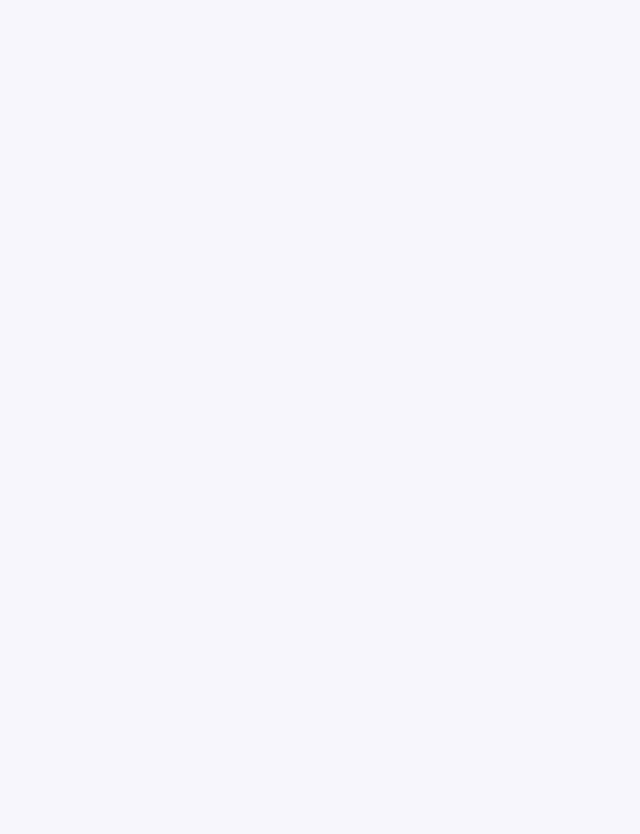
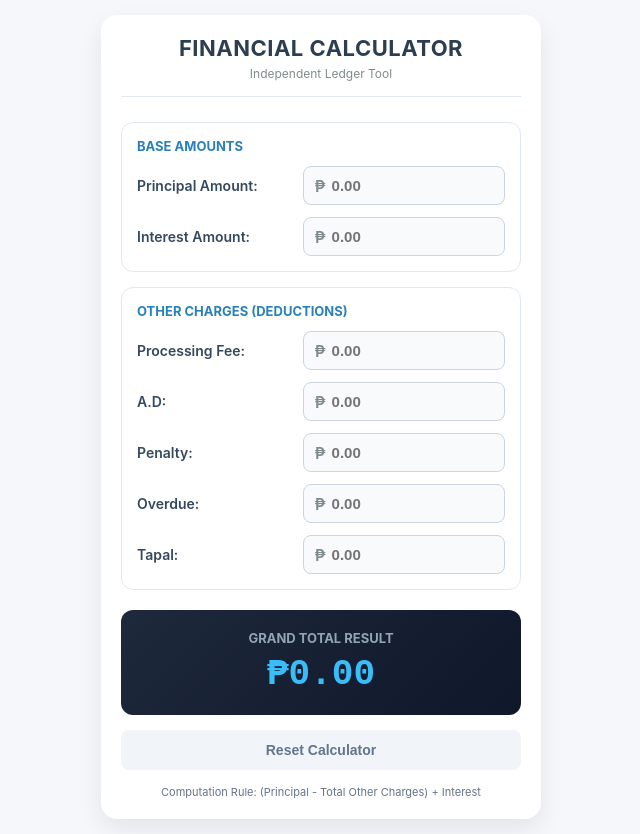
Before and after one commit to franklinnesperos/financial-calculator, a plain HTML site: page index.html in a window 1280 px wide. Shown: the whole page, without its empty margins (319-959 px from the left). Before the commit the page ends 800 px from the top, so only its background shows below. Drawn offline with Linux system fonts and the light colour scheme.

Commit message:
Update index.html

```diff
--- a/index.html
+++ b/index.html
@@ -5,38 +5,66 @@
     <meta name="viewport" content="width=device-width, initial-scale=1.0, maximum-scale=1.0, user-scalable=no">
     <title>Financial Ledger Calculator</title>
     <style>
-        :root {
-            --primary-color: #2c3e50;
-            --accent-color: #2980b9;
-            --green: #27ae60;
-            --red: #c0392b;
-            --bg-light: #ecf0f1;
-        }
-        body {
-            font-family: -apple-system, BlinkMacSystemFont, "Segoe UI", Roboto, Helvetica, Arial, sans-serif;
-            background: #f5f7fa;
-            margin: 0;
-            padding: 15px;
-            display: flex;
-            justify-content: center;
-        }
-        .calc-wrapper {
-            background: white;
-            width: 100%;
-            max-width: 440px;
-            padding: 20px;
-            border-radius: 16px;
-            box-shadow: 0 10px 25px rgba(0,0,0,0.08);
-            box-sizing: border-box;
-        }
-
-        .app-title {
-            text-align: center;
-            margin-bottom: 25px;
-            border-bottom: 1px solid #e2e8f0;
-            padding-bottom: 15px;
-        }
-        .app-title h2 {
-            color: var(--primary-color);
-            margin: 0;
-            font-size: 22px;
+        :root { --primary-color: #2c3e50; --accent-color: #2980b9; --green: #27ae60; --red: #c0392b; --bg-light: #ecf0f1; }
+        body { font-family: -apple-system, BlinkMacSystemFont, "Segoe UI", Roboto, Arial, sans-serif; background: #f5f7fa; margin: 0; padding: 15px; display: flex; justify-content: center; }
+        .calc-wrapper { background: white; width: 100%; max-width: 440px; padding: 20px; border-radius: 16px; box-shadow: 0 10px 25px rgba(0,0,0,0.08); box-sizing: border-box; }
+        .app-title { text-align: center; margin-bottom: 25px; border-bottom: 1px solid #e2e8f0; padding-bottom: 15px; }
+        .app-title h2 { color: var(--primary-color); margin: 0; font-size: 22px; font-weight: 700; text-transform: uppercase; letter-spacing: 0.5px; }
+        .app-title p { margin: 5px 0 0 0; color: #7f8c8d; font-size: 12px; }
+        .group-box { background: #fff; border: 1px solid #e2e8f0; border-radius: 12px; padding: 15px; margin-bottom: 15px; }
+        .group-title { font-size: 13px; font-weight: 700; color: var(--accent-color); margin-bottom: 12px; text-transform: uppercase; }
+        .input-row { display: flex; justify-content: space-between; align-items: center; margin-bottom: 12px; }
+        .input-row:last-child { margin-bottom: 0; }
+        .input-row label { font-weight: 600; font-size: 14px; color: #34495e; width: 45%; }
+        .input-wrapper { position: relative; width: 55%; }
+        .input-wrapper::before { content: "₱"; position: absolute; left: 12px; top: 50%; transform: translateY(-50%); font-weight: 600; color: #7f8c8d; }
+        input[type="number"] { width: 100%; padding: 10px 10px 10px 28px; border: 1px solid #cbd5e1; border-radius: 8px; font-size: 15px; background: #f8fafc; box-sizing: border-box; font-weight: 600; color: #1e293b; }
+        input[type="number"]:focus { border-color: var(--accent-color); background: #fff; outline: none; }
+        .total-container { background: linear-gradient(135deg, #1e293b, #0f172a); padding: 20px; border-radius: 12px; text-align: center; margin-top: 20px; color: white; }
+        .total-container h3 { margin: 0; color: #94a3b8; font-size: 13px; text-transform: uppercase; }
+        .total-amount { font-size: 36px; font-weight: 700; color: #38bdf8; margin: 8px 0 0 0; font-family: monospace; }
+        .btn-clear-all { width: 100%; padding: 12px; background: #f1f5f9; border: none; border-radius: 8px; font-weight: 700; color: #64748b; font-size: 14px; cursor: pointer; margin-top: 15px; }
+        .info-badge { font-size: 11px; color: #64748b; text-align: center; margin-top: 15px; }
+    </style>
+</head>
+<body>
+<div class="calc-wrapper">
+    <div class="app-title"><h2>Financial Calculator</h2><p>Independent Ledger Tool</p></div>
+    <div class="group-box">
+        <div class="group-title">Base Amounts</div>
+        <div class="input-row"><label>Principal Amount:</label><div class="input-wrapper"><input type="number" id="principal" placeholder="0.00" oninput="runComputation()"></div></div>
+        <div class="input-row"><label>Interest Amount:</label><div class="input-wrapper"><input type="number" id="interest" placeholder="0.00" oninput="runComputation()"></div></div>
+    </div>
+    <div class="group-box">
+        <div class="group-title">Other Charges (Deductions)</div>
+        <div class="input-row"><label>Processing Fee:</label><div class="input-wrapper"><input type="number" id="feeProcessing" placeholder="0.00" oninput="runComputation()"></div></div>
+        <div class="input-row"><label>A.D:</label><div class="input-wrapper"><input type="number" id="feeAD" placeholder="0.00" oninput="runComputation()"></div></div>
+        <div class="input-row"><label>Penalty:</label><div class="input-wrapper"><input type="number" id="feePenalty" placeholder="0.00" oninput="runComputation()"></div></div>
+        <div class="input-row"><label>Overdue:</label><div class="input-wrapper"><input type="number" id="feeOverdue" placeholder="0.00" oninput="runComputation()"></div></div>
+        <div class="input-row"><label>Tapal:</label><div class="input-wrapper"><input type="number" id="feeTapal" placeholder="0.00" oninput="runComputation()"></div></div>
+    </div>
+    <div class="total-container"><h3>Grand Total Result</h3><p class="total-amount" id="grandTotalOutput">₱0.00</p></div>
+    <button class="btn-clear-all" onclick="resetForm()">Reset Calculator</button>
+    <div class="info-badge">Computation Rule: (Principal - Total Other Charges) + Interest</div>
+</div>
+<script>
+    function runComputation() {
+        const p = parseFloat(document.getElementById('principal').value) || 0;
+        const i = parseFloat(document.getElementById('interest').value) || 0;
+        const proc = parseFloat(document.getElementById('feeProcessing').value) || 0;
+        const ad = parseFloat(document.getElementById('feeAD').value) || 0;
+        const pen = parseFloat(document.getElementById('feePenalty').value) || 0;
+        const ovr = parseFloat(document.getElementById('feeOverdue').value) || 0;
+        const tap = parseFloat(document.getElementById('feeTapal').value) || 0;
+        const totalDeductions = proc + ad + pen + ovr + tap;
+        const finalResult = (p - totalDeductions) + i;
+        document.getElementById('grandTotalOutput').innerText = "₱" + finalResult.toLocaleString('en-US', { minimumFractionDigits: 2, maximumFractionDigits: 2 });
+    }
+    function resetForm() {
+        document.querySelectorAll('input[type="number"]').forEach(input => input.value = "");
+        runComputation();
+    }
+    window.onload = runComputation;
+</script>
+</body>
+</html>
```
